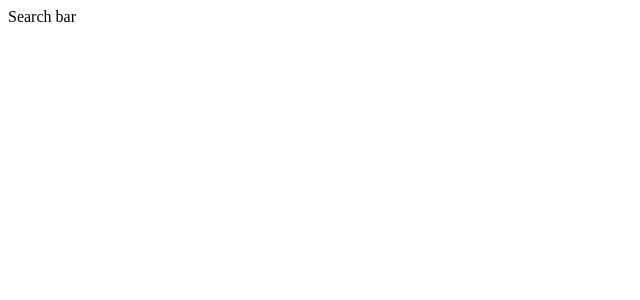
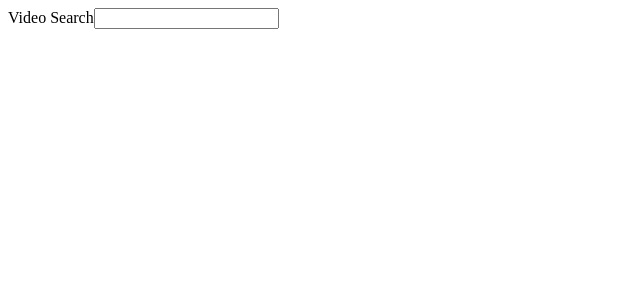
Before and after one commit to elorenzen/react-youtube-clone, a React (Create React App) app: page / in a window 1280 px wide. Shown: the top 300 px of the page, without its empty margins (0-640 px from the left). Built offline with nearby package versions, Linux system fonts and the light colour scheme; the HTML template or start-up script is replaced by a standard one.

Commit message:
Added search bar JSX code and added corresponding Semantic-UI classes

```diff
--- a/src/components/SearchBar.js
+++ b/src/components/SearchBar.js
@@ -2,7 +2,16 @@
 
 class SearchBar extends React.Component{
     render() {
-        return <div>Search bar</div>
+        return (
+        <div className='ui segment search-bar'>
+            <form className='ui form'>
+                <div className='field'>
+                    <label>Video Search</label>
+                    <input type='text' />
+                </div>
+            </form>
+        </div>
+        )
     }
 }
 
```
